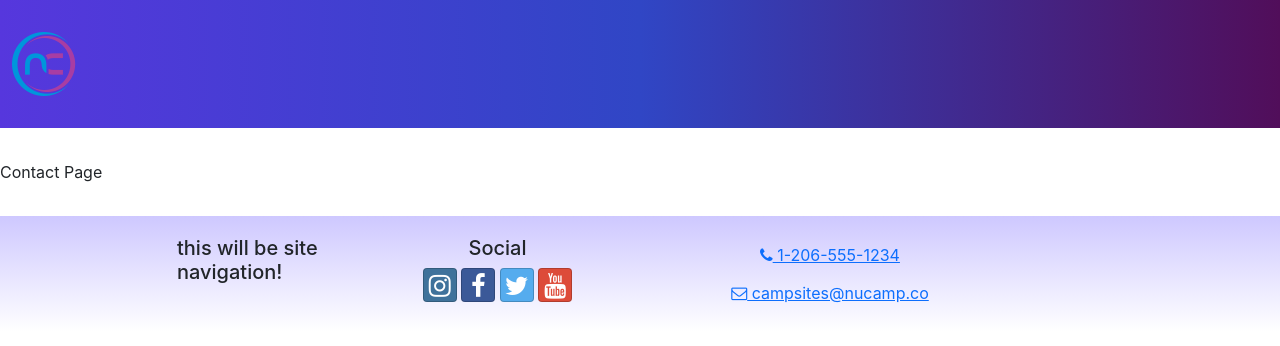
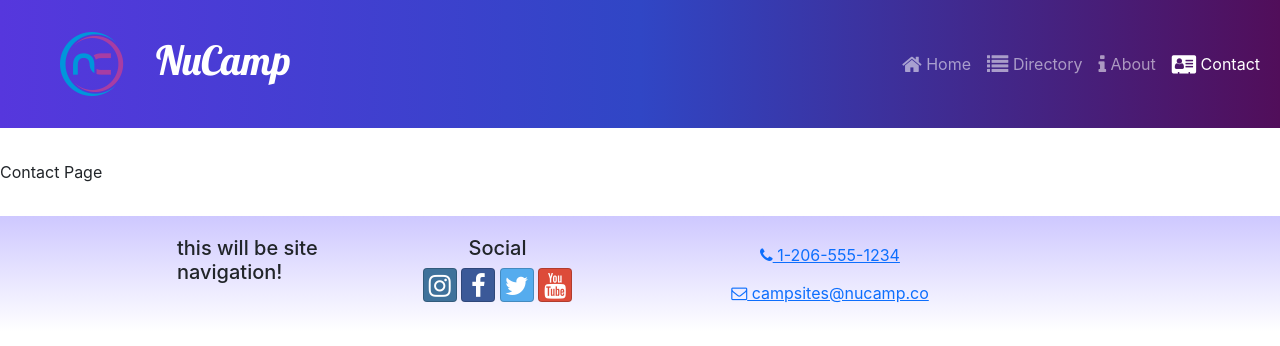
Before and after one commit to kgruca/reactnu, a React (Create React App) app: page /contact in a window 1280 px wide. Shown: the top 346 px of the page. Built offline with nearby package versions, Linux system fonts and the light colour scheme.

Commit message:
added navitems to header

```diff
--- a/src/components/Header.js
+++ b/src/components/Header.js
@@ -1,13 +1,45 @@
-import {Navbar, NavbarBrand} from 'reactstrap';
+import { useState } from 'react';
+import {
+    Navbar,
+    NavbarBrand,
+    Collapse,
+    NavbarToggler,
+    Nav,
+    NavItem
+} from 'reactstrap';
+import { NavLink } from 'react-router-dom';
 import NucampLogo from '../app/assets/img/logo.png';
 
 
 const Header = () => {
     return (
         <Navbar dark color='primary' sticky='top' expand='md'>
-            <NavbarBrand href='/'>
-                <img src={NucampLogo} alt='Nucamp Logo' />
+            <NavbarBrand className='ms-5' href='/'>
+                <img src={NucampLogo} alt='Nucamp Logo' className='float-start' />
+                <h1 className='mt-1'>NuCamp</h1>
             </NavbarBrand>
+            <Nav className='ms-auto' navbar>
+                <NavItem>
+                    <NavLink className='nav-link' to='/'>
+                        <i className='fa fa-home fa-lg' /> Home
+                    </NavLink>
+                </NavItem>
+                <NavItem>
+                    <NavLink className='nav-link' to='/directory'>
+                        <i className='fa fa-list fa-lg' /> Directory
+                    </NavLink>
+                </NavItem>
+                <NavItem>
+                    <NavLink className='nav-link' to='/about'>
+                        <i className='fa fa-info fa-lg' /> About
+                    </NavLink>
+                </NavItem>
+                <NavItem>
+                    <NavLink className='nav-link' to='/contact'>
+                        <i className='fa fa-address-card fa-lg' /> Contact
+                    </NavLink>
+                </NavItem>
+            </Nav>
         </Navbar>
     );
 };
```
